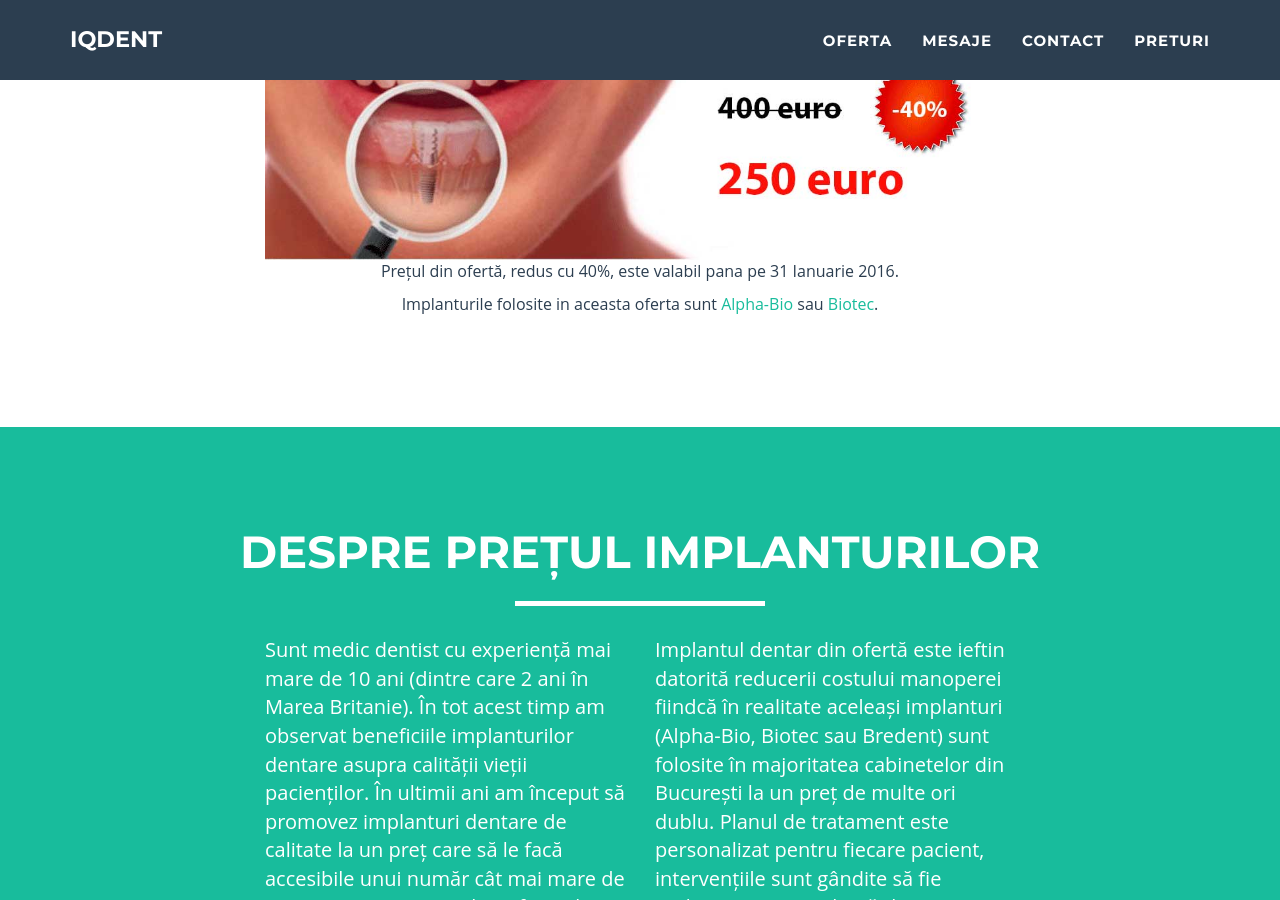
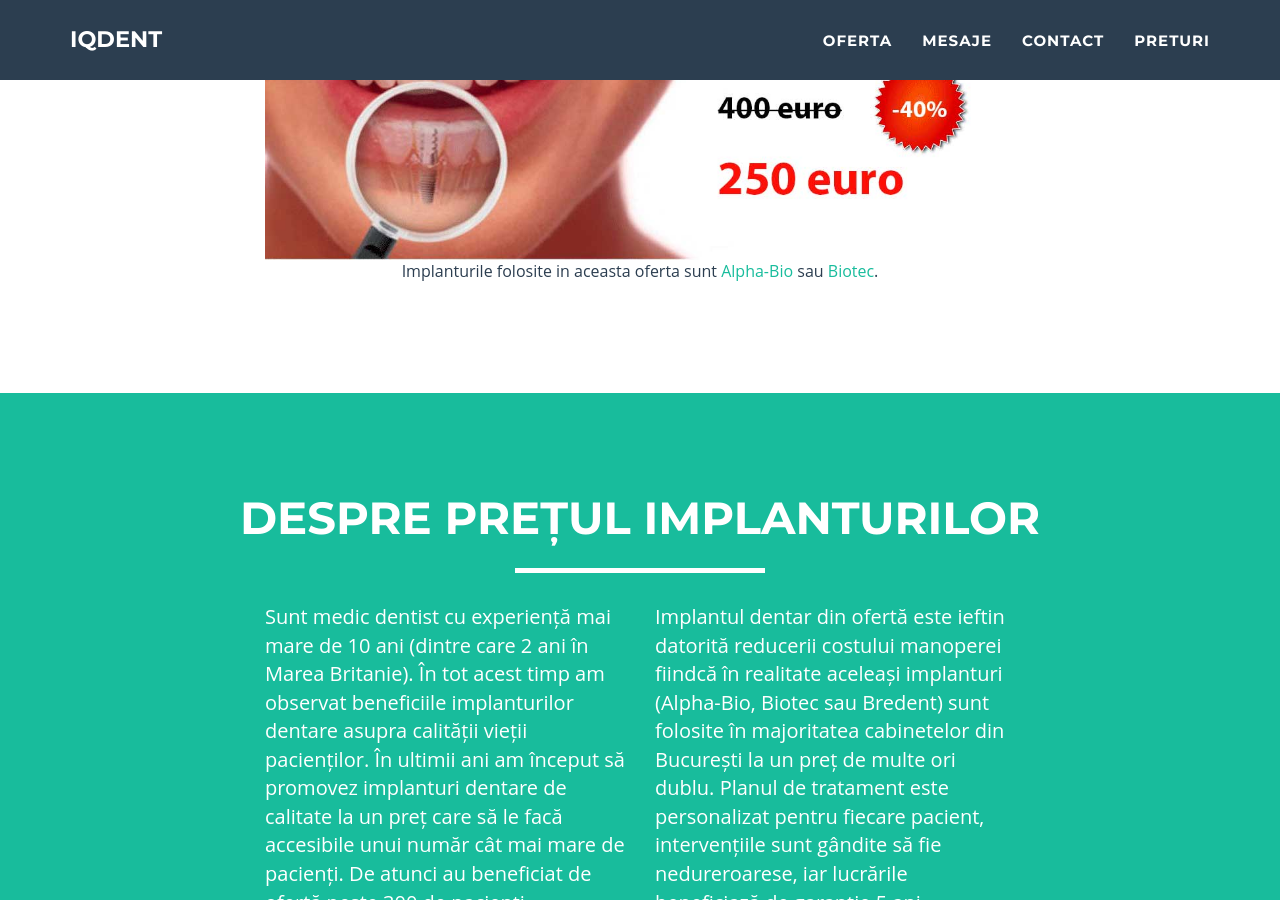
Before and after one commit to littledentgopo/offerdent, a Jekyll site: the page built from index.html, in a window 1280 px wide and 900 px high, scrolled down 1239 px. Built offline with Jekyll 4.4.1, drawn with Linux system fonts in a browser that asks for light colours.

Commit message:
Update section-discount.html

```diff
--- a/_includes/section-discount.html
+++ b/_includes/section-discount.html
@@ -16,9 +16,7 @@
                 </div>
 
                  <div class="col-lg-8 col-lg-offset-2 text-center">
-                    <p class="small">
-                        Prețul din ofertă, redus cu 40%, este valabil pana pe {{site.offer.expirydate}}.
-                    </p>
+
                      <p class="small">
                         Implanturile folosite in aceasta oferta sunt <a href="/info/ce-fel-de-implanturi-dentare-folosim.html">Alpha-Bio</a> sau <a href="/info/ce-fel-de-implanturi-dentare-folosim.html">Biotec</a>.
                 </div>
```
